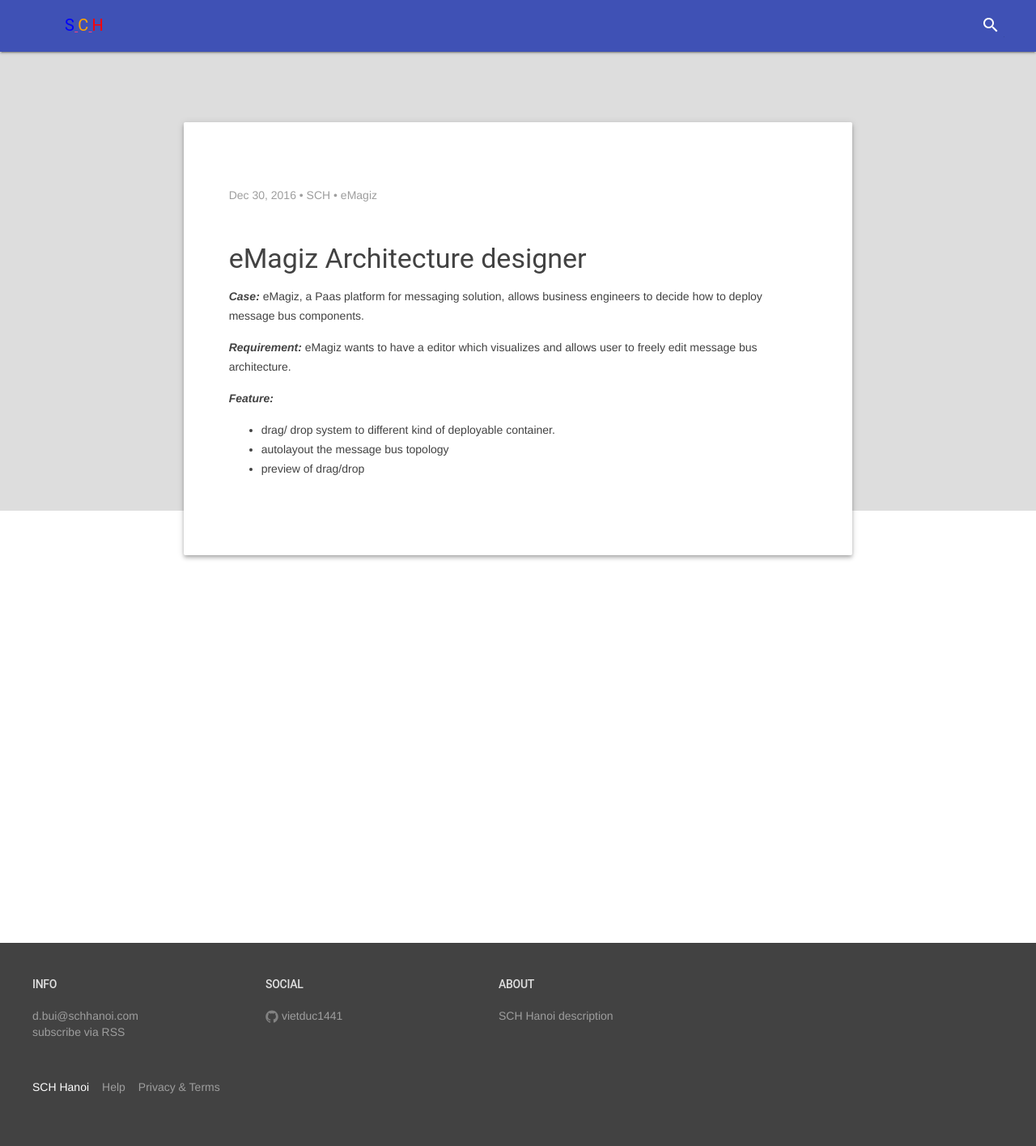
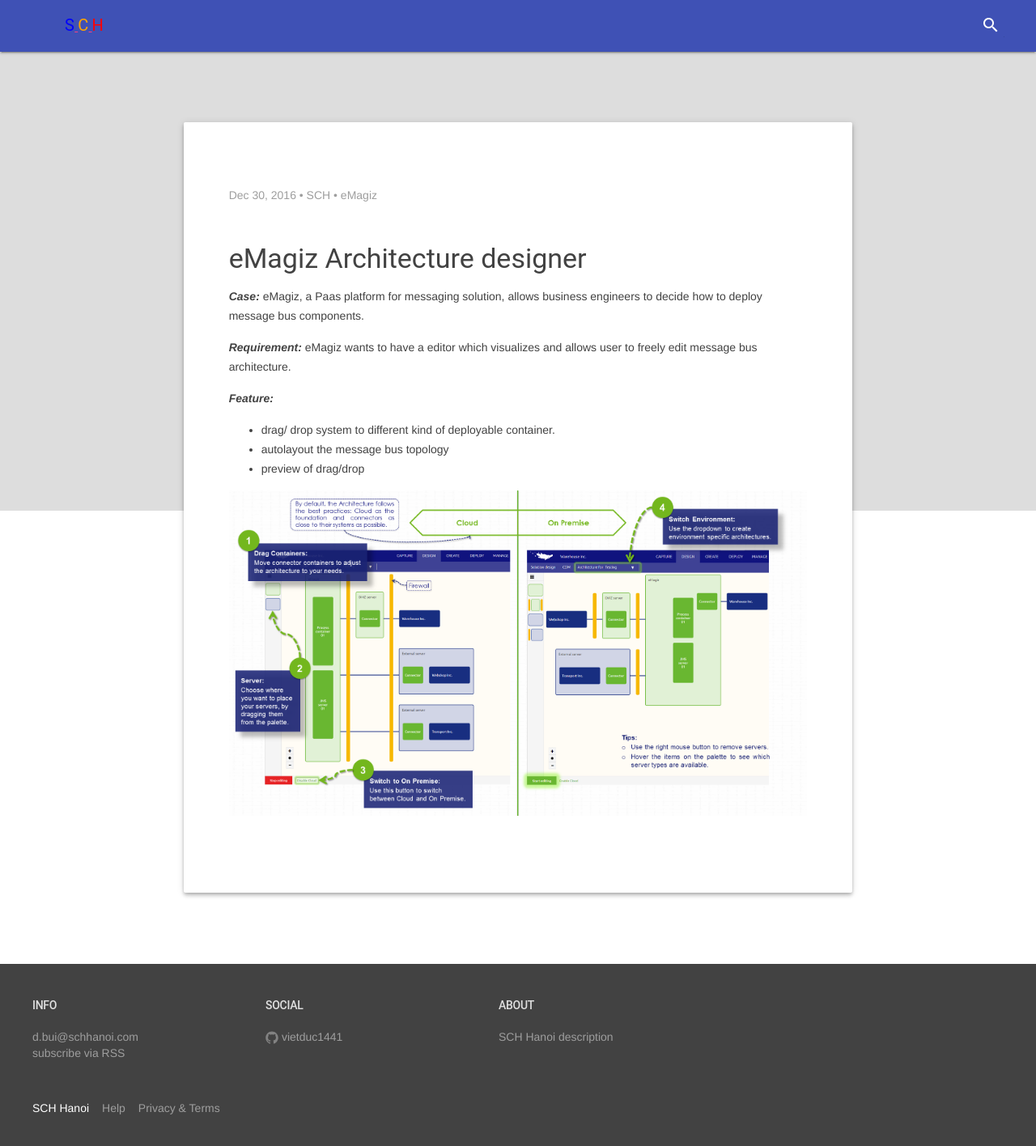
Before and after one commit to vietduc1441/vietduc1441.github.io, a Jekyll site: the page built from _posts/2016-12-30-emagiz-architecture-designer.markdown, in a window 1280 px wide. Shown: the whole page at 81% size. Built offline with Jekyll 4.4.1, drawn with Linux system fonts in a browser that asks for light colours; nearby versions of some CDN libraries.

Commit message:
Update 2016-12-30-emagiz-architecture-designer.markdown

```diff
--- a/_posts/2016-12-30-emagiz-architecture-designer.markdown
+++ b/_posts/2016-12-30-emagiz-architecture-designer.markdown
@@ -18,3 +18,5 @@
 - drag/ drop system to different kind of deployable container.
 - autolayout the message bus topology
 - preview of drag/drop
+
+![Architecture designer](https://raw.githubusercontent.com/vietduc1441/vietduc1441.github.io/master/img/infographic_design_architecture.png "Architecture designer")
```
